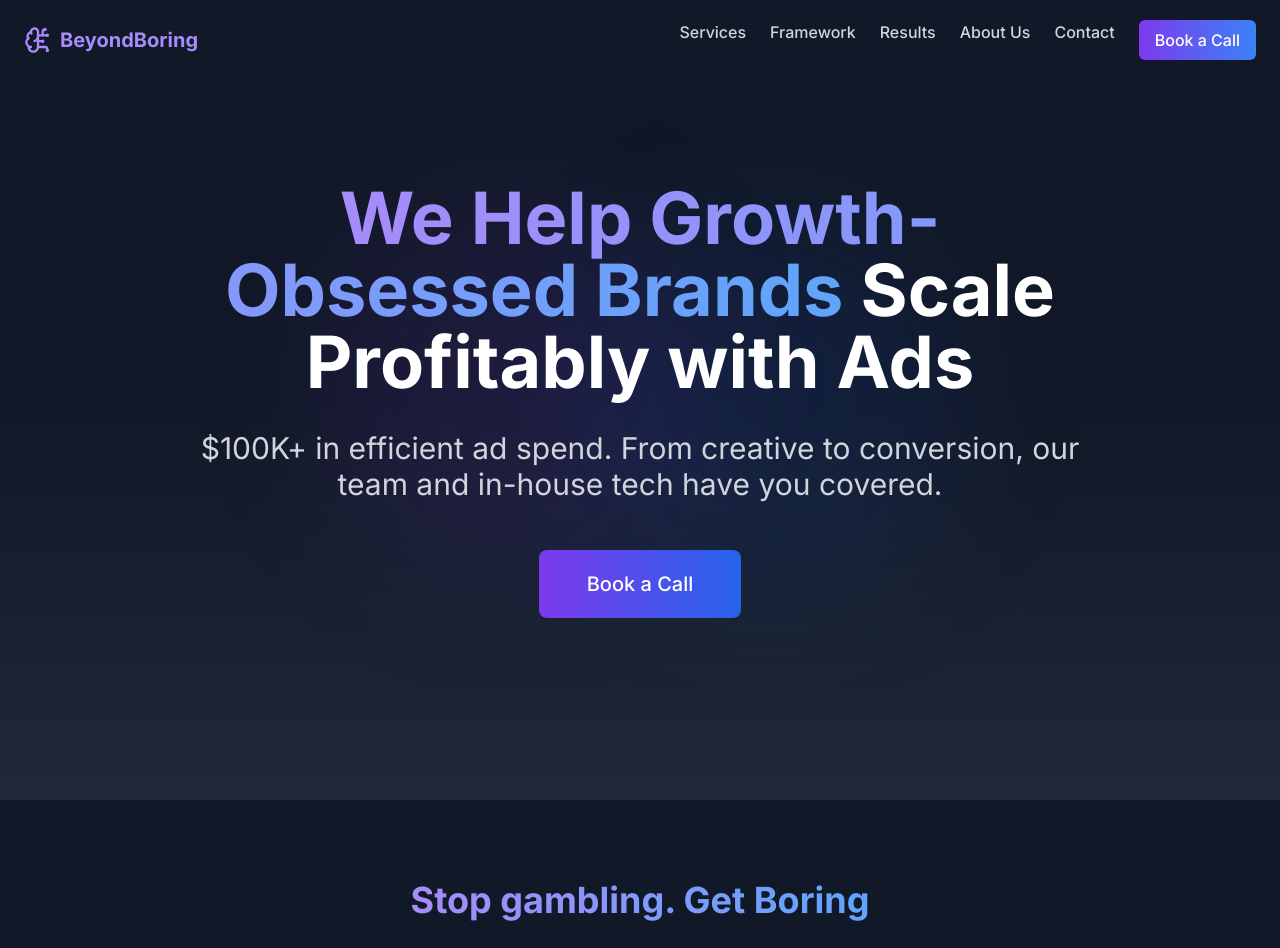
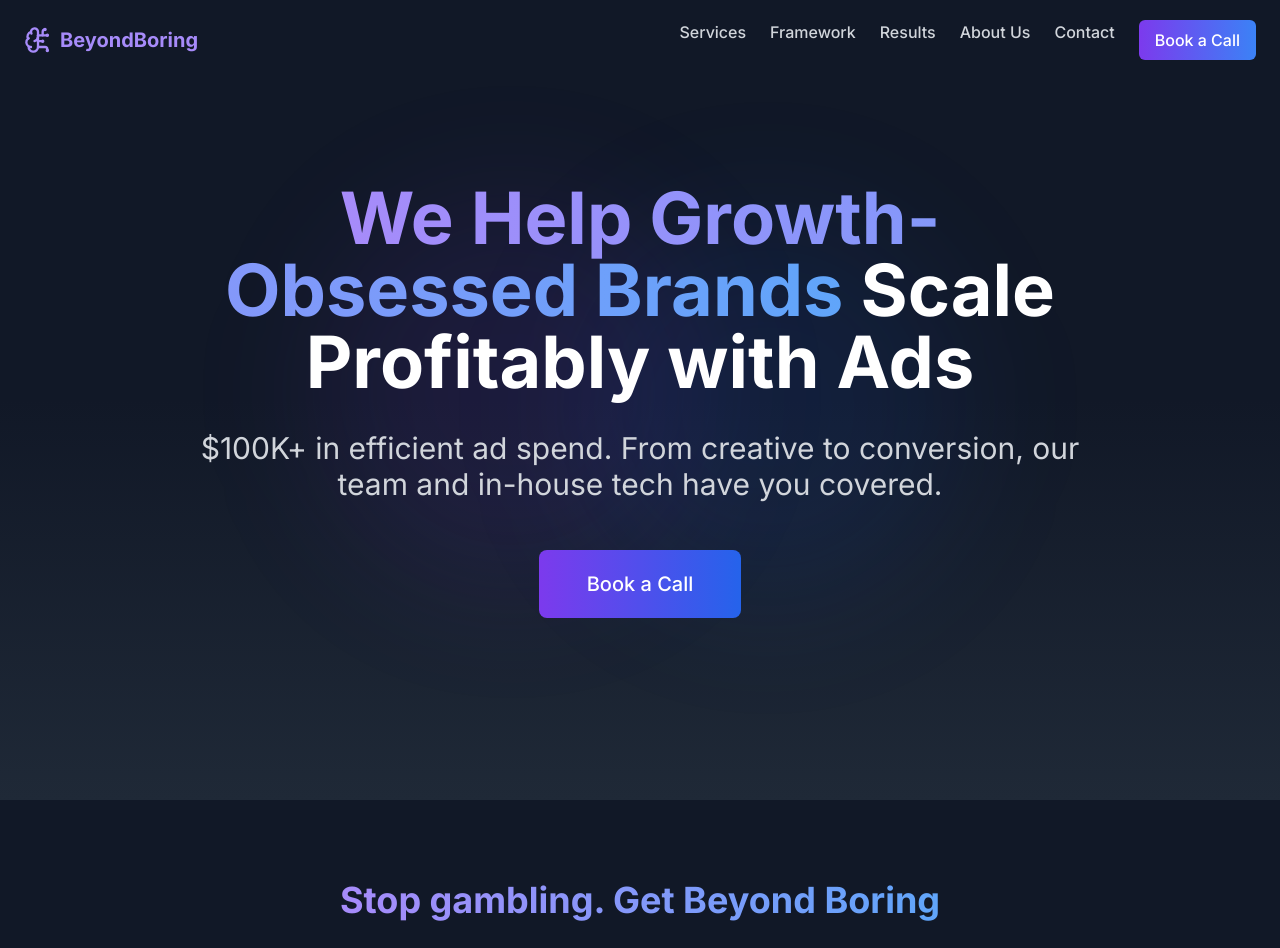
Before and after one commit to shikharshar/beyondboring.au, a React (Vite) app: page / in a window 1280 px wide. Shown: the top 948 px of the page. Built offline with nearby package versions, Linux system fonts and the light colour scheme.

Commit message:
chore: update headline to 'Stop gambling. Get Beyond Boring' in Services section

```diff
--- a/src/components/Services.tsx
+++ b/src/components/Services.tsx
@@ -57,7 +57,7 @@ const Services = () => {
         <div className="text-center mb-16">
           <h2 className="text-3xl md:text-4xl font-bold mb-6">
             <span className="text-transparent bg-clip-text bg-gradient-to-r from-purple-400 to-blue-400">
-              Stop gambling. Get Boring
+              Stop gambling. Get Beyond Boring
             </span>
           </h2>
           <p className="text-xl text-gray-300 max-w-3xl mx-auto">
```
